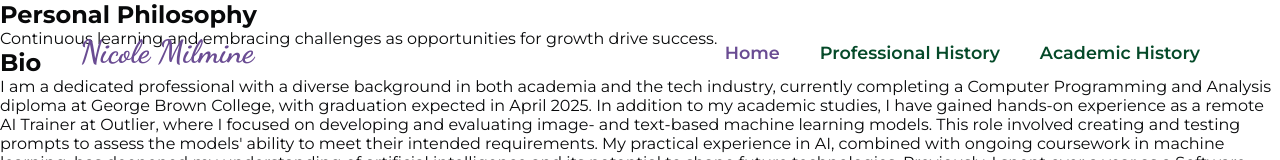
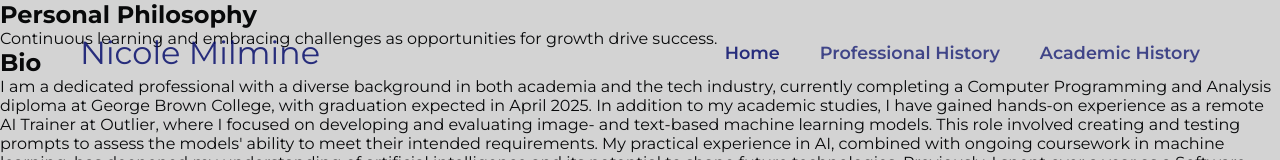
Before and after one commit to n2milmin/portfolio, a React (Create React App) app: page / in a window 1280 px wide. Shown: the top 160 px of the page. Built offline with nearby package versions, Linux system fonts and the light colour scheme.

Commit message:
Fixed text colours and font

```diff
--- a/src/App.css
+++ b/src/App.css
@@ -0,0 +1,6 @@
+.main-content {
+    padding-top: 6.8rem;
+    padding-left: 3rem;
+    padding-right: 3rem;
+    background-color: #d3d3d3;
+  }
--- a/src/index.css
+++ b/src/index.css
@@ -8,13 +8,13 @@
 
 :root {
   --header-height: 3.5rem;
-  --first-color: #6A4C93;
-  --title-color: #054A29;
+  --first-color: #050c6bd5;
+  --title-color: #050c6bb6;
   --text-color: #08090A;
-  --body-color: #ffffff;
-  --back-color: #8b9474;
+  --body-color: #d3d3d3;
+  --back-color: #050c6b5d;
   --body-font: "Montserrat", sans-serif;
-  --second-font: "Dancing Script", cursive;
+  --second-font: "Montserrat", cursive;
   --h2-font-size: 2rem;
   --small-font-size: 0.813rem;
   --font-semi-bold: 600;
```
Also changed, not shown: public/manifest.json.
